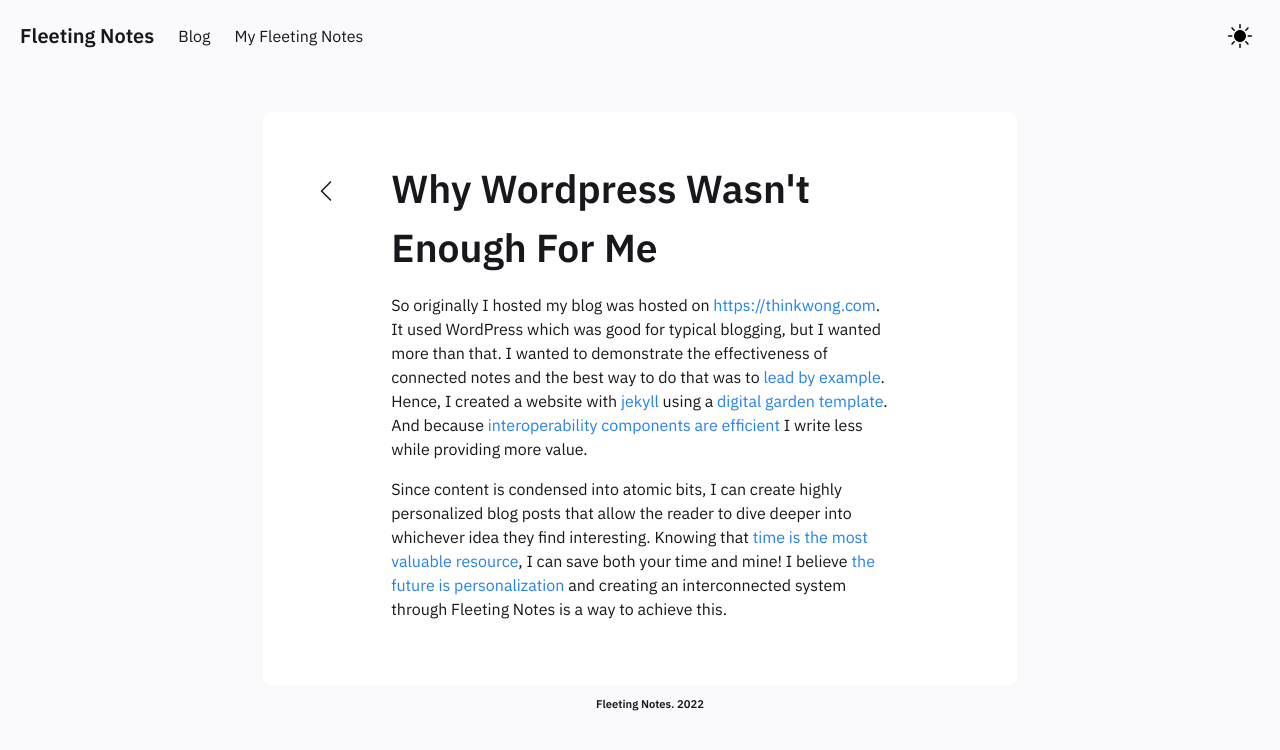
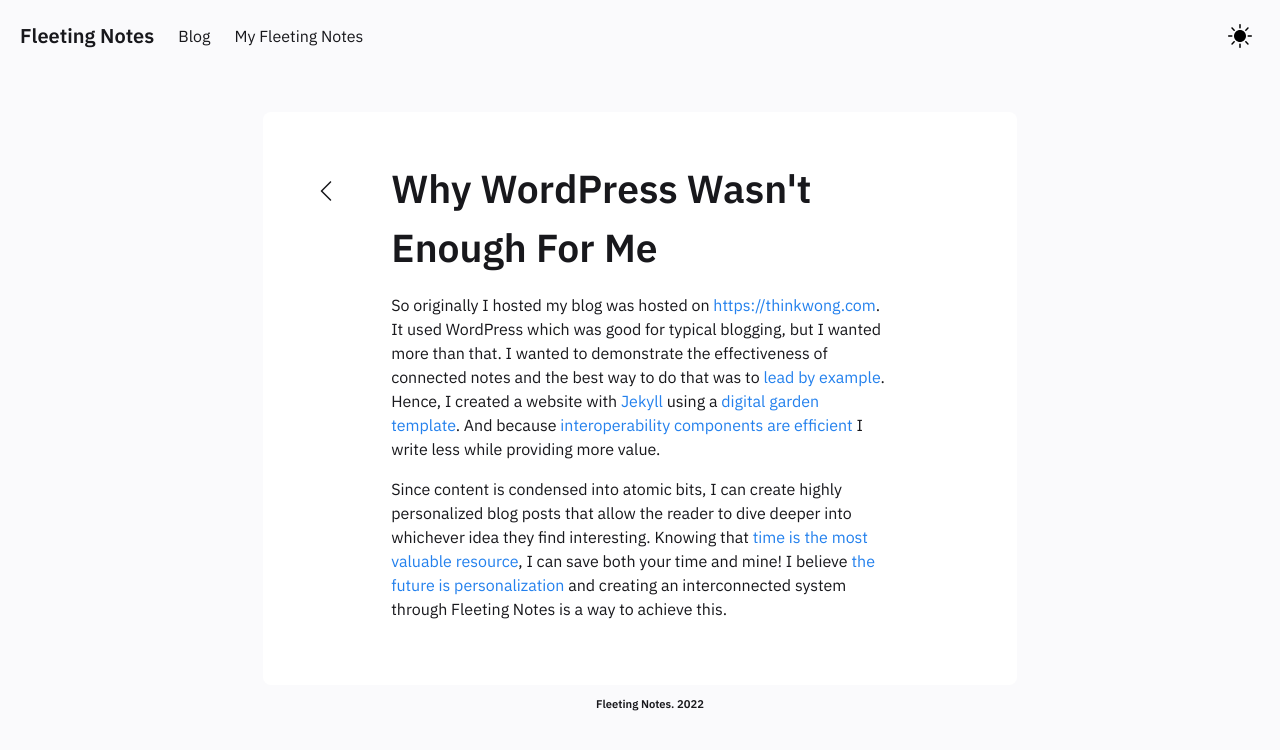
Before and after one commit to fleetingnotes/fleeting-notes-jekyll, a Jekyll site: the page built from _posts/2022-04-02-why-i-moved-my-blog-here.md, in a window 1280 px wide. Shown: the top 750 px of the page. Built offline with Jekyll 4.4.1, drawn with Linux system fonts in a browser that asks for light colours; part of the change alters nothing that is shown.

```diff
--- a/_posts/2022-04-02-why-i-moved-my-blog-here.md
+++ b/_posts/2022-04-02-why-i-moved-my-blog-here.md
@@ -1,7 +1,7 @@
 ---
-title: Why Wordpress Wasn't Enough For Me
-description: Wordpress
+title: Why WordPress Wasn't Enough For Me
+description: WordPress is the old way to write blogs. Writing blogs with interconnected notes can make for highly personalized blogs where the user decides what to read.
 ---
-So originally I hosted my blog was hosted on [https://thinkwong.com](https://thinkwong.com). It used WordPress which was good for typical blogging, but I wanted more than that. I wanted to demonstrate the effectiveness of connected notes and the best way to do that was to [[lead by example]].  Hence, I created a website with [jekyll](https://jekyllrb.com/) using a [digital garden template](https://github.com/Jekyll-Garden/jekyll-garden.github.io). And because [[interoperability components are efficient]] I write less while providing more value.
+So originally I hosted my blog was hosted on [https://thinkwong.com](https://thinkwong.com). It used WordPress which was good for typical blogging, but I wanted more than that. I wanted to demonstrate the effectiveness of connected notes and the best way to do that was to [[lead by example]].  Hence, I created a website with [Jekyll](https://jekyllrb.com/) using a [digital garden template](https://github.com/Jekyll-Garden/jekyll-garden.github.io). And because [[interoperability components are efficient]] I write less while providing more value.
 
 Since content is condensed into atomic bits, I can create highly personalized blog posts that allow the reader to dive deeper into whichever idea they find interesting. Knowing that [[time is the most valuable resource]], I can save both your time and mine! I believe [[the future is personalization]] and creating an interconnected system through Fleeting Notes is a way to achieve this.
```
